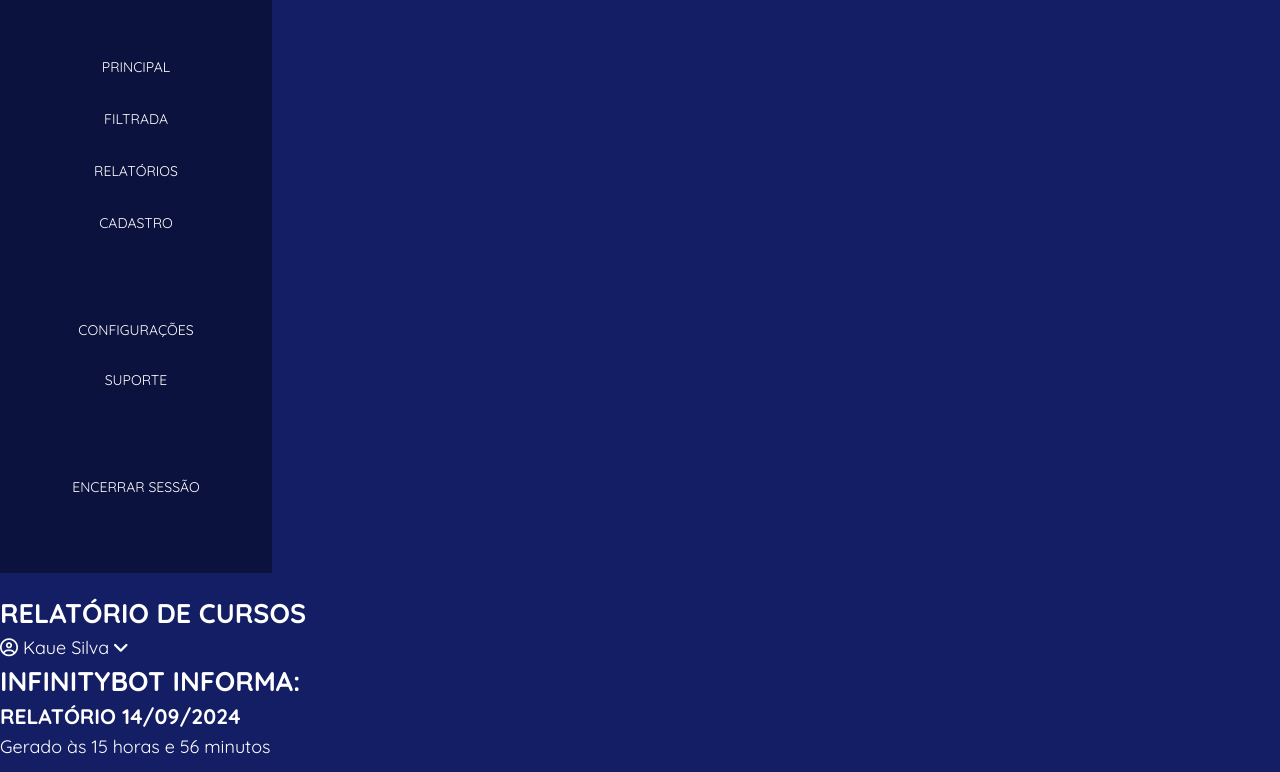
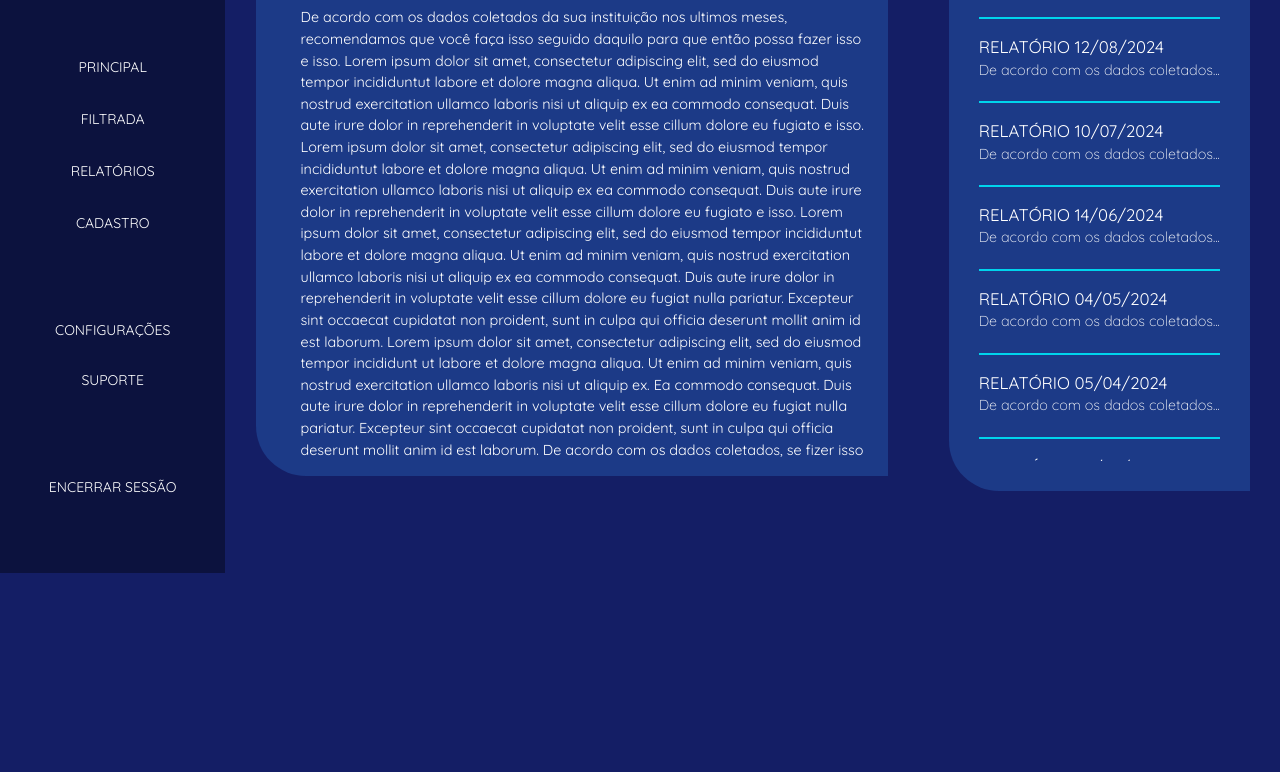
Before and after one commit to Infinity-Solutions-INC/institucional-infinitySolutions, a website: page public/dashboard/relatorio_ia.html in a window 1280 px wide. Shown: the part 227-999 px from the top of the page. After the commit the page ends 800 px from the top, so only its background shows below. Drawn offline with Linux system fonts and the light colour scheme.

Commit message:
adicionei mais estilizacoes globais de dashboard

```diff
--- a/public/css/dash.css
+++ b/public/css/dash.css
@@ -55,3 +55,91 @@
     text-decoration: underline aqua 2px;
     font-weight: bold;
 }
+
+.screen {
+    display: flex;
+    flex-direction: row;
+}
+
+.upper-bar {
+    width: 100%;
+    display: flex;
+    flex-direction: row;
+    align-items: center;
+    justify-content: flex-start;
+    gap: 550px;
+    margin-bottom: 30px;
+    padding-left: 30px;
+}
+
+.upper-profile-infos {
+    display: flex;
+    flex-direction: row;
+    align-items: center;
+    gap: 10px;
+    cursor: pointer;
+}
+
+.fa-circle-user {
+    font-size: 25px;
+}
+
+.page-content {
+    display: flex;
+    flex-direction: row;
+    align-items: center;
+    justify-content: space-around;
+}
+
+.title {
+    font-weight: 300;
+    font-size: 25px;
+    /* margin-right: 400px; */
+}
+
+.title span {
+    font-weight: 500;
+}
+
+.upper-bar .username {
+    font-size: 12px;
+}
+
+.page-content .container-content{
+    height: 70vh;
+}
+
+.container-title {
+    font-weight: lighter;
+    font-size: 20px;
+    margin-bottom: 10px;
+}
+
+.left-container {
+    width: 60%;
+}
+
+.container-content {
+    background-color: #1C3A87;
+    font-size: 0.9rem;
+    padding: 10px 30px 30px 30px;
+    border-radius: 0 50px;
+}
+
+.left-container .container-content {
+    padding-right: 60px;
+}
+
+.right-container .container-content {
+    padding-top: 20px;
+}
+
+.left-container .scroll-container {
+    margin: 15px;
+}
+
+.scroll-container {
+    overflow: auto;
+    width: 105%;
+    height: 100%;
+}
```
